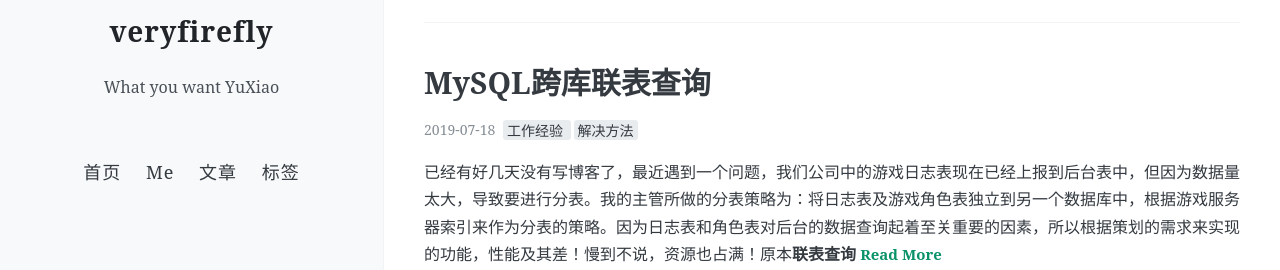
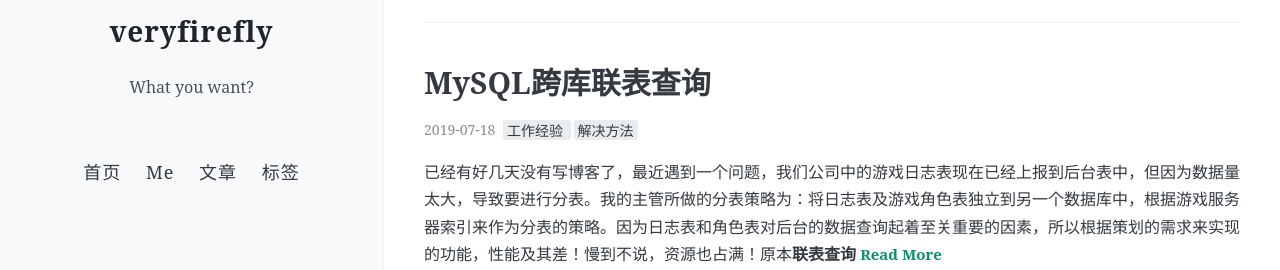
Before and after one commit to Veryfirefly/veryfirefly.github.io, a Jekyll site: the page built from index.html, in a window 1280 px wide. Shown: the part 357-627 px from the top of the page. Built offline with Jekyll 4.4.1, drawn with Linux system fonts in a browser that asks for light colours; nearby versions of some CDN libraries; some web fonts are replaced; the list of posts is cut into pages by our own code.

Commit message:
update website info

```diff
--- a/_config.yml
+++ b/_config.yml
@@ -7,7 +7,7 @@
 # 井号后面的文字是说明文档，不会被程序读取。
 name: veryfirefly
 # 描述/签名
-description: What you want YuXiao
+description: What you want?
 
 #
 # 下面的设定都是可选的
```
